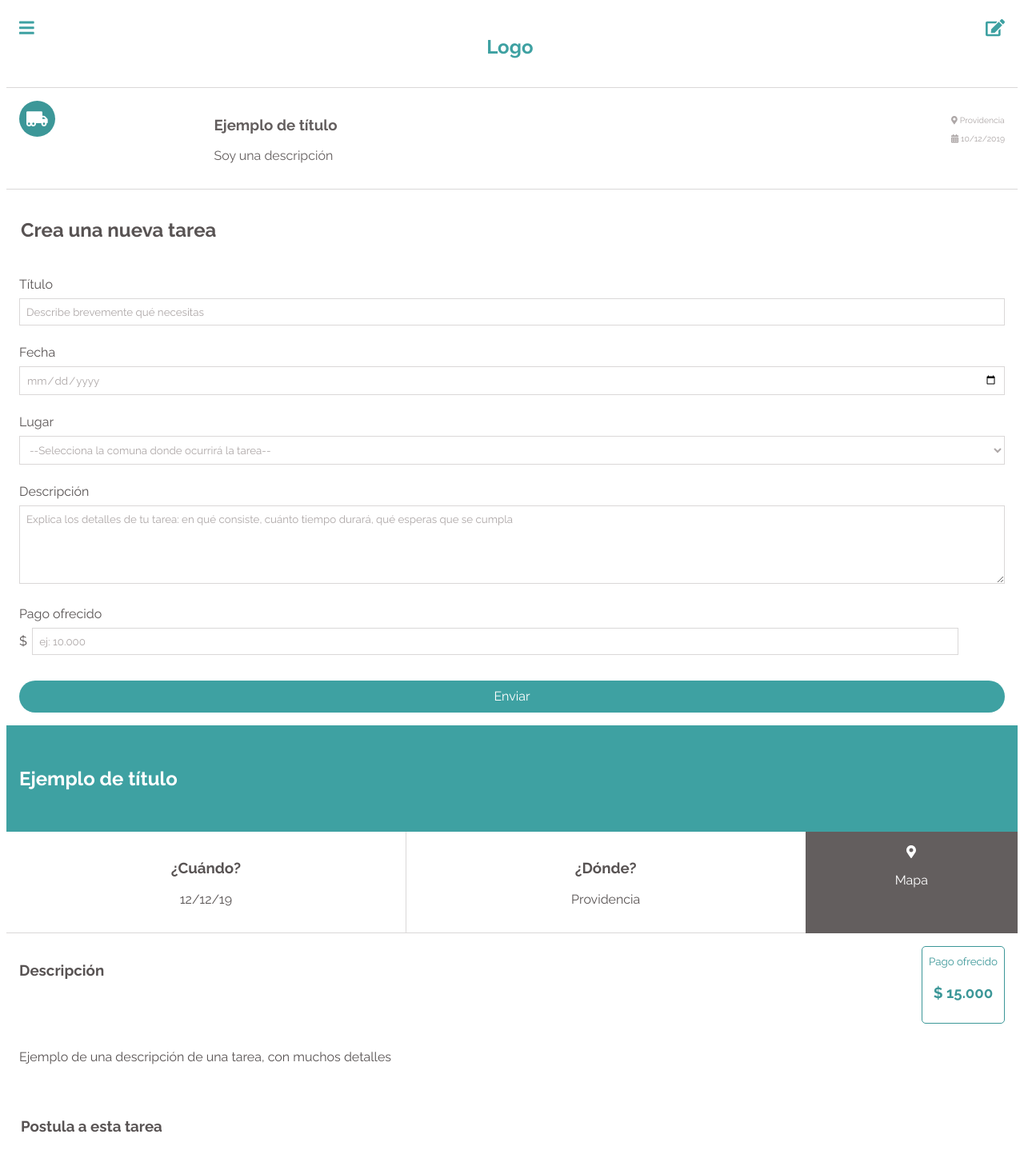
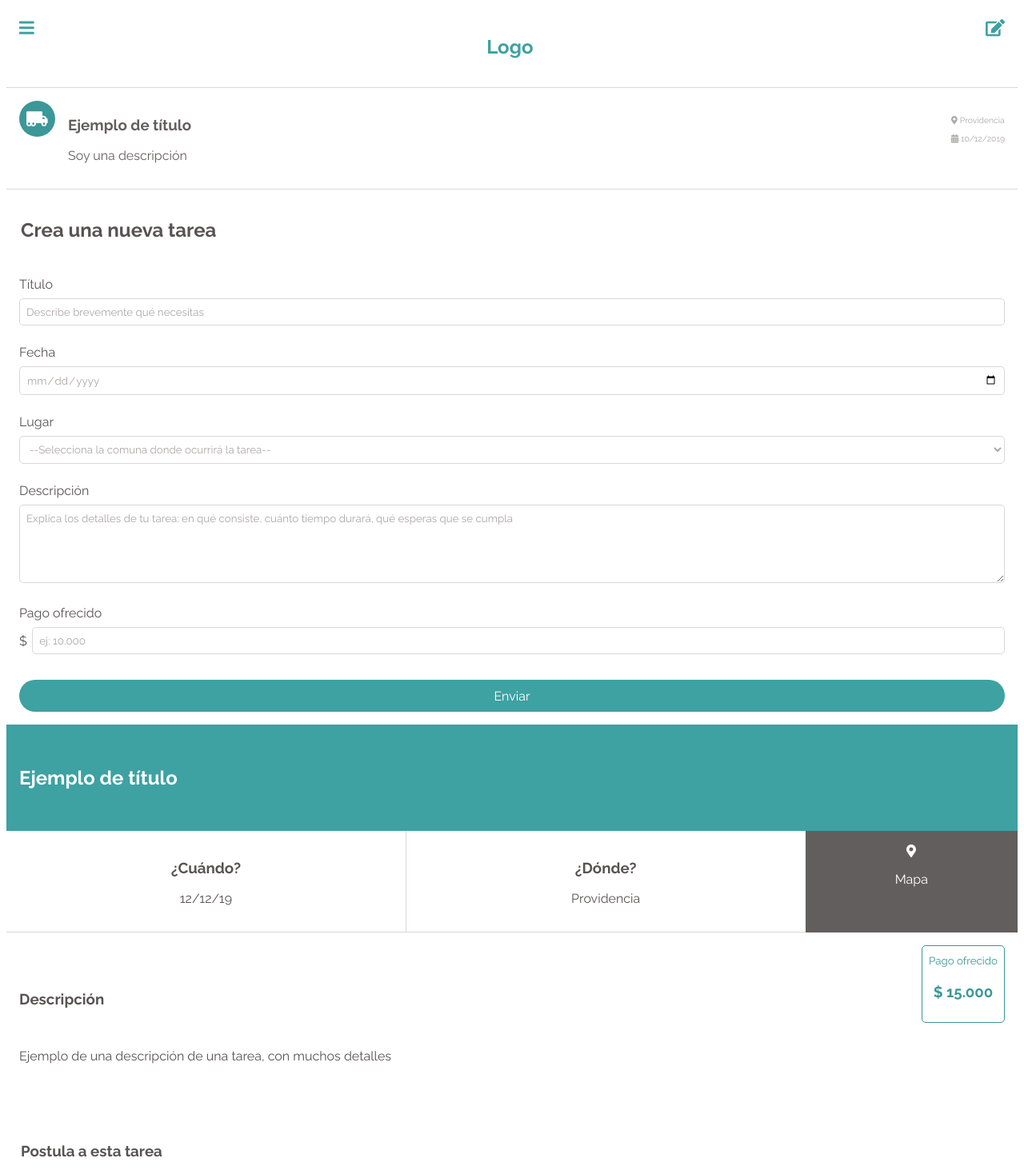
Before and after one commit to leonbagdag/prueba, a React (Create React App) app: page / in a window 1280 px wide. Shown: the top 1463 px of the page at 80% size. Built offline with nearby package versions, Linux system fonts and the light colour scheme.

Commit message:
ajustes menores de css

```diff
--- a/src/js/Offer.jsx
+++ b/src/js/Offer.jsx
@@ -20,7 +20,9 @@ class Offer extends React.Component {
           placeholder="Detalla todas las razones que te hacen la persona ideal (experiencia, cercanía, gustos, entre otros)"
           required
         />
+
         <label>Pago propuesto</label>
+        <div className="row">
           $
           <input
             id="payment"
@@ -28,6 +30,8 @@ class Offer extends React.Component {
             placeholder="Puedes aceptar el pago ofrecido o sugerir uno diferente"
             required
           />
+        </div>
+
         <button className="small-btn" type="submit">
           Enviar
         </button>
--- a/src/js/Post.jsx
+++ b/src/js/Post.jsx
@@ -36,8 +36,16 @@ class Post extends React.Component {
           required
         />
         <label>Pago ofrecido</label>
-        $
-        <input id="payment" name="payment" placeholder="ej: 10.000" required />
+        <div className="row">
+          $
+          <input
+            id="payment"
+            name="payment"
+            placeholder="ej: 10.000"
+            required
+          />
+        </div>
+
         <button className="large-btn" type="submit">
           Enviar
         </button>
--- a/src/js/Task.jsx
+++ b/src/js/Task.jsx
@@ -15,10 +15,12 @@ class Task extends React.Component {
   render() {
     return (
       <div className="task">
-        <Category />
         <div className="task__main">
-          <h3>{this.state.title}</h3>
-          <p>{this.state.description}</p>
+          <Category />
+          <div className="task__main__content">
+            <h3>{this.state.title}</h3>
+            <p>{this.state.description}</p>
+          </div>
         </div>
 
         <div className="task__details">
--- a/src/sass/layout/_form.scss
+++ b/src/sass/layout/_form.scss
@@ -18,6 +18,11 @@ textarea {
   border: 1px solid $light-gray;
   color: $medium-gray;
   background-color: white;
+  border-radius: 5px;
+}
+
+select {
+  height: 2.2rem;
 }
 
 input:hover {
@@ -25,7 +30,7 @@ input:hover {
 }
 
 #payment {
-  width: 94%;
+  min-width: 94%;
   margin-left: 0.4rem;
 }
 
--- a/src/sass/layout/_grid.scss
+++ b/src/sass/layout/_grid.scss
@@ -1,3 +1,4 @@
 .row {
   display: flex;
+  align-items: center;
 }
--- a/src/sass/layout/_task.scss
+++ b/src/sass/layout/_task.scss
@@ -6,7 +6,7 @@
   border-bottom: 1px solid $light-gray;
 
   &__main {
-    width: 60%;
+    display: flex;
   }
 
   &__details {
@@ -17,6 +17,7 @@
 }
 
 .details {
+  align-items: initial;
   &__date,
   &__location,
   &__pin {
@@ -47,6 +48,11 @@
     padding-bottom: 1rem;
     display: flex;
     flex-wrap: wrap;
+    margin-bottom: 2rem;
+
+    h3 {
+      align-self: flex-end;
+    }
   }
 
   &__title {
```
Lines whose indentation alone changed are shown as unchanged.
